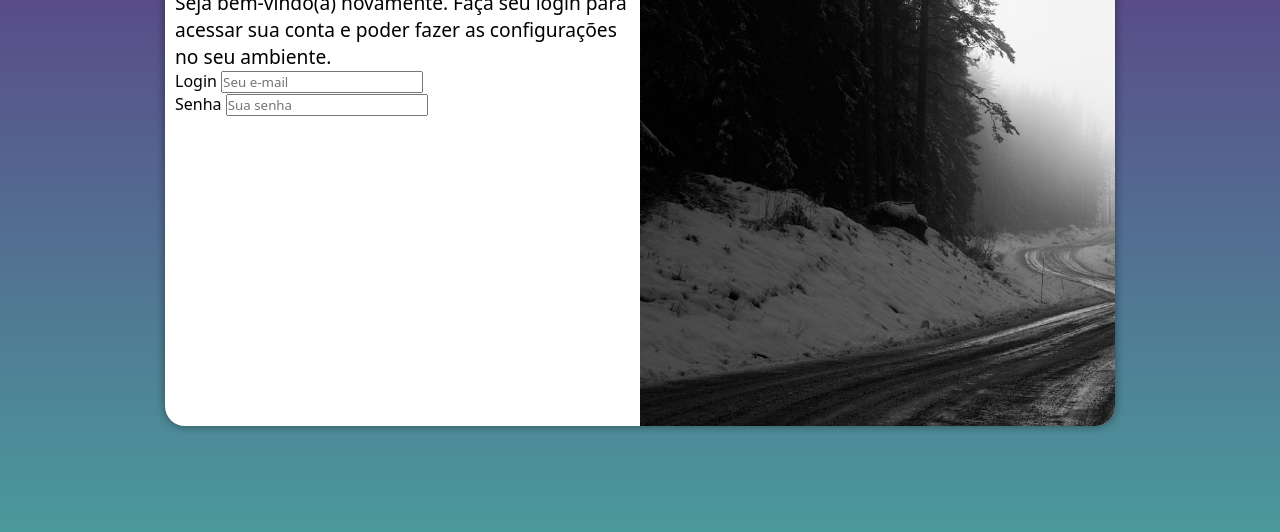
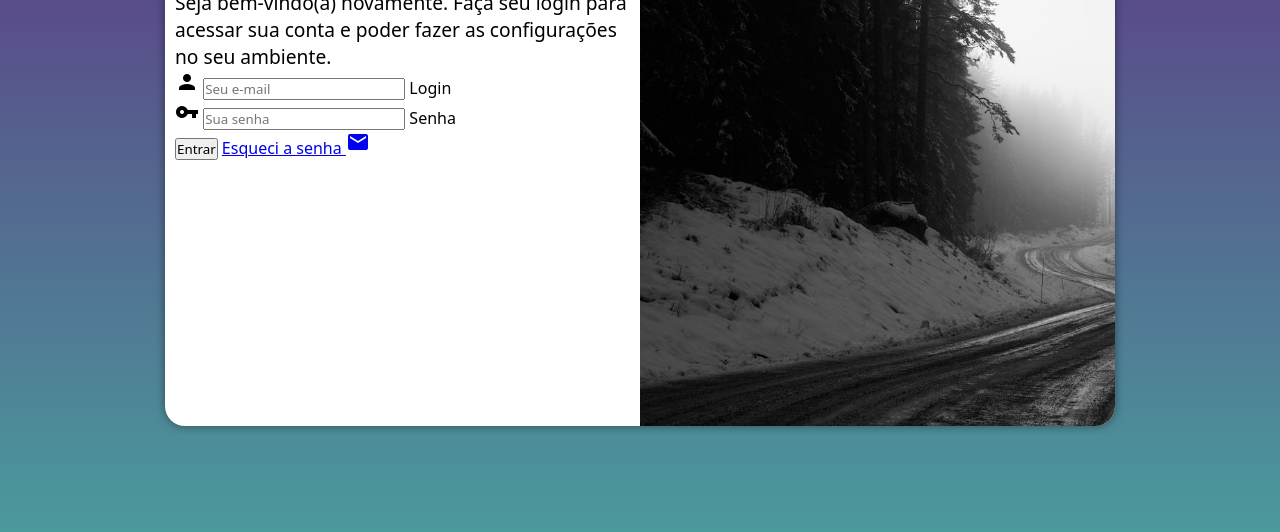
Before and after one commit to EduardoMatheusDev/projeto-login, a plain HTML site: page index.html in a window 1280 px wide. Shown: the part 224-756 px from the top of the page. Drawn offline with Linux system fonts and the light colour scheme.

Commit message:
adicionei o formulário

```diff
--- a/index.html
+++ b/index.html
@@ -4,6 +4,7 @@
     <meta charset="UTF-8">
     <meta name="viewport" content="width=device-width, initial-scale=1.0">
     <title>Login</title>
+    <link href="https://fonts.googleapis.com/icon?family=Material+Icons" rel="stylesheet">
     <link rel="stylesheet" href="estilos/style.css">
     <link rel="stylesheet" href="estilos/media-query.css">
 </head>
@@ -16,15 +17,19 @@
             <div id="formulario">
                 <h1>Login</h1>
                 <p>Seja bem-vindo(a) novamente. Faça seu login para acessar sua conta e poder fazer as configurações no seu ambiente.</p>
-                <form action="login.php" method="post">
+                <form action="login.php" method="post" autocomplete="on">
                     <div class="campo">
+                        <i class="material-icons">person</i>
+                        <input type="email" name="email" id="iemail" placeholder="Seu e-mail" autocomplete="email"  required maxlength="30">
                         <label for="ilogin">Login</label>
-                        <input type="email" name="login" id="ilogin" placeholder="Seu e-mail">
                     </div>
                     <div class="campo">
+                        <i class="material-icons">vpn_key</i>
+                        <input type="password" name="senha" id="isenha" placeholder="Sua senha" autocomplete="current-password" required minlength="8" maxlength="20">
                         <label for="isenha">Senha</label>
-                        <input type="password" name="senha" id="isenha" placeholder="Sua senha">
                     </div>
+                    <input type="submit" value="Entrar">
+                    <a href="esqueci.html">Esqueci a senha <i class="material-icons">mail</i></a>
                 </form>
             </div>
         </section>
```
